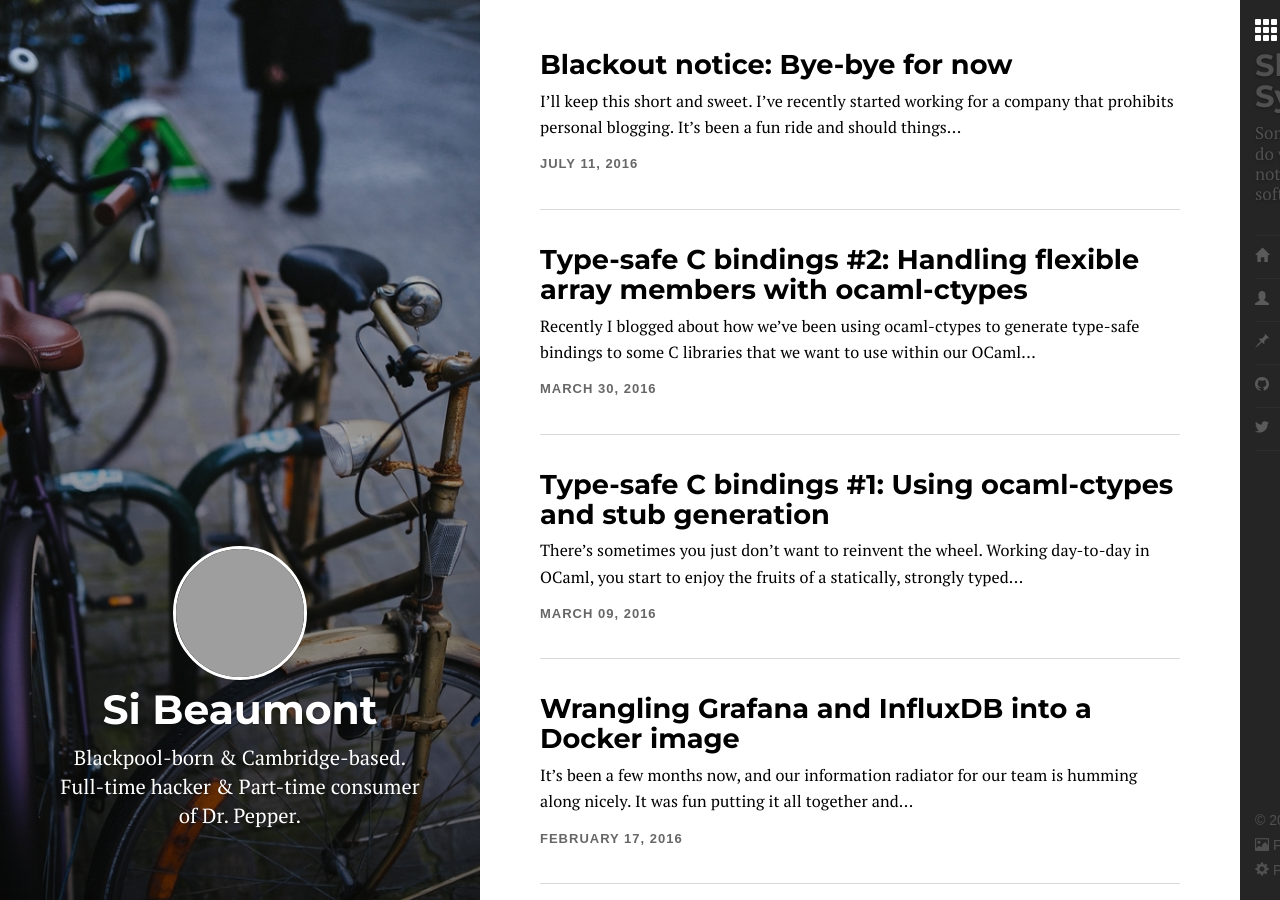
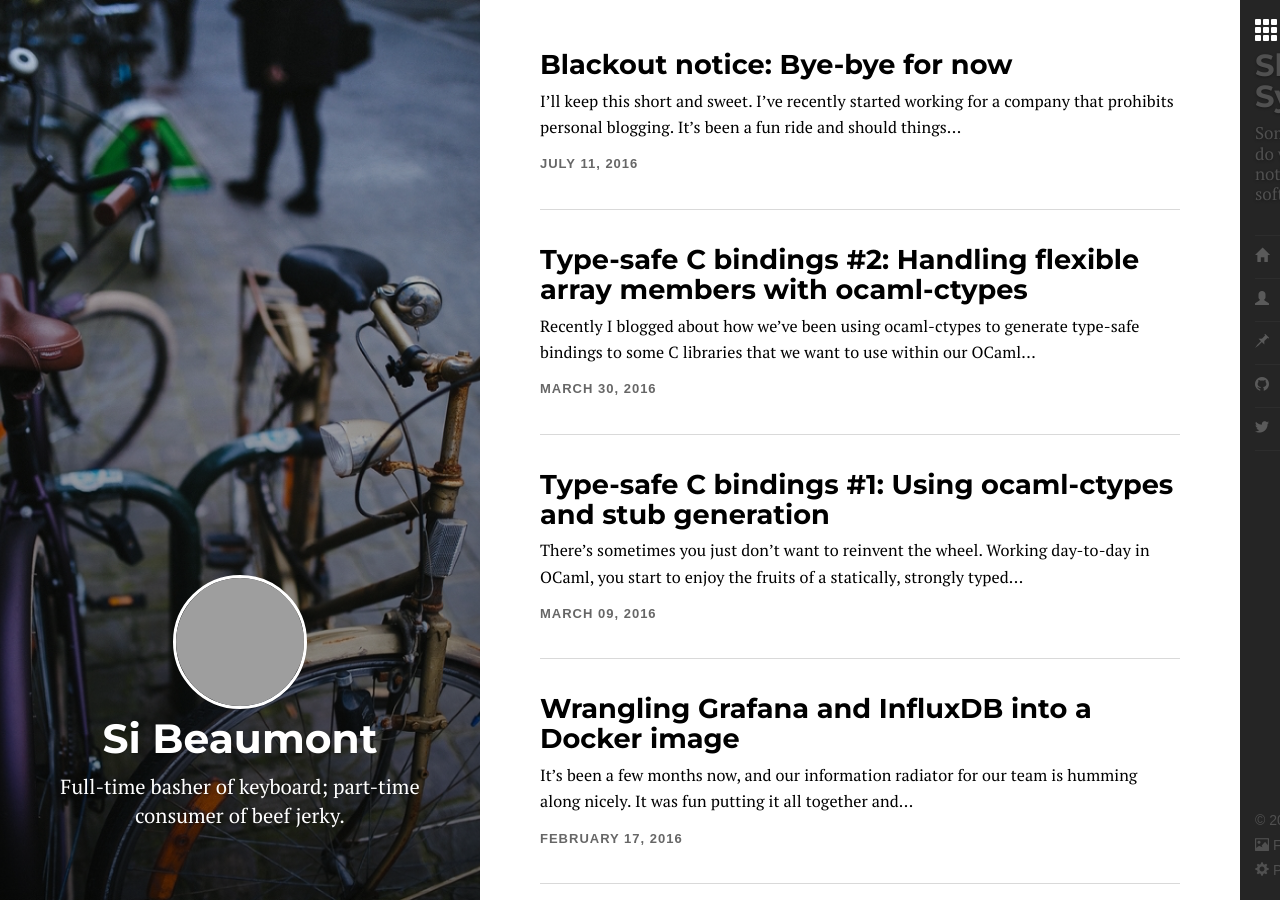
Before and after one commit to simonjbeaumont/simonjbeaumont.github.io, a Jekyll site: the page built from about.md, in a window 1280 px wide and 900 px high. Built offline with Jekyll 4.4.1, drawn with Linux system fonts in a browser that asks for light colours; nearby versions of some CDN libraries; some web fonts are replaced; library files that are not in the unit come from our copies; grey boxes are pictures that could not be loaded.

Commit message:
config: Update and include https url

```diff
--- a/_config.yml
+++ b/_config.yml
@@ -7,22 +7,21 @@ kramdown:
   input: GFM
   hard_wrap: false
 
-url: http://simonjbeaumont.com
+url: https://simonjbeaumont.com
 baseurl:
 
 title: Skylight Symmetry
 description: >
   Someone with nothing better to do writing for someone
-  with nothing better to read. On software, music and life.
-keywords: [beaumont, si, beaumont, blog, software, cambridge, ocaml, citrix]
+  with nothing better to read. On software, music, and life.
+keywords: [beaumont, si, blog, software, cambridge, ocaml, citrix, swift]
 author:
   name: Si Beaumont
   twitter: simonjbeaumont
   github: simonjbeaumont
   gravatar_hash: 879c21ada065dea971833062417b17cd
   descr: >-
-    Blackpool-born & Cambridge-based.
-    Full-time hacker & Part-time consumer of Dr. Pepper.
+    Full-time basher of keyboard; part-time consumer of beef jerky.
 disqus: skylightsymmetry
 
 featured_post: docker-dashboard
```
